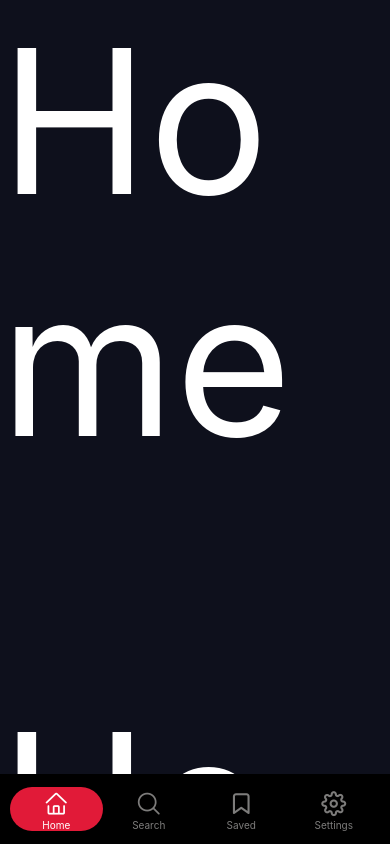
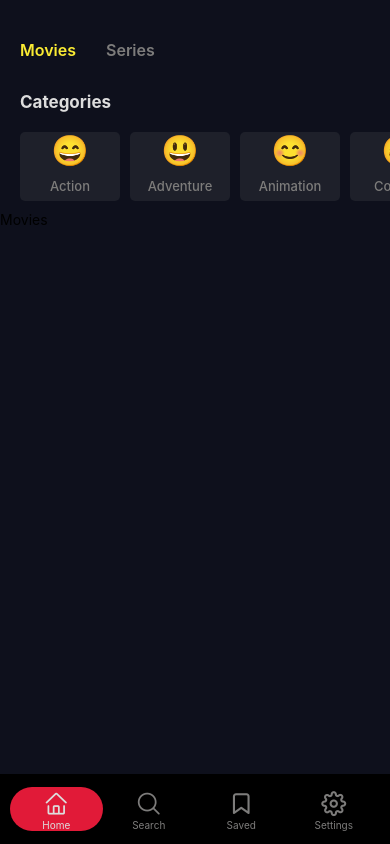
Before and after one commit to joharkhan99/MovieLand, a React Native app: screen /Main in a window 390 px wide. Built offline with nearby package versions, Linux system fonts and the light colour scheme.

Commit message:
added Categories

```diff
--- /dev/null
+++ b/components/Categories.js
@@ -0,0 +1,176 @@
+import React from "react";
+import {
+  View,
+  StyleSheet,
+  Text,
+  TouchableOpacity,
+  FlatList,
+} from "react-native";
+
+const Categories = () => {
+  const categories = [
+    {
+      id: 28,
+      name: "Action",
+      emoji: "😄",
+    },
+    {
+      id: 12,
+      name: "Adventure",
+      emoji: "😃",
+    },
+    {
+      id: 16,
+      name: "Animation",
+      emoji: "😊",
+    },
+    {
+      id: 35,
+      name: "Comedy",
+      emoji: "😆",
+    },
+    {
+      id: 80,
+      name: "Crime",
+      emoji: "😎",
+    },
+    {
+      id: 99,
+      name: "Documentary",
+      emoji: "📽️",
+    },
+    {
+      id: 18,
+      name: "Drama",
+      emoji: "😢",
+    },
+    {
+      id: 10751,
+      name: "Family",
+      emoji: "👪",
+    },
+    {
+      id: 14,
+      name: "Fantasy",
+      emoji: "🧙‍♂️",
+    },
+    {
+      id: 36,
+      name: "History",
+      emoji: "📜",
+    },
+    {
+      id: 27,
+      name: "Horror",
+      emoji: "👻",
+    },
+    {
+      id: 10402,
+      name: "Music",
+      emoji: "🎵",
+    },
+    {
+      id: 9648,
+      name: "Mystery",
+      emoji: "🔍",
+    },
+    {
+      id: 10749,
+      name: "Romance",
+      emoji: "💑",
+    },
+    {
+      id: 878,
+      name: "Science Fiction",
+      emoji: "🚀",
+    },
+    {
+      id: 10770,
+      name: "TV Movie",
+      emoji: "📺",
+    },
+    {
+      id: 53,
+      name: "Thriller",
+      emoji: "😱",
+    },
+    {
+      id: 10752,
+      name: "War",
+      emoji: "⚔️",
+    },
+    {
+      id: 37,
+      name: "Western",
+      emoji: "🤠",
+    },
+  ];
+
+  const renderCategory = ({ item }) => (
+    <TouchableOpacity
+      style={styles.categoryContainer}
+      onPress={() => handleCategoryPress(item)}
+    >
+      <Text style={styles.emoji}>{item.emoji}</Text>
+      <Text style={styles.categoryName}>{item.name}</Text>
+    </TouchableOpacity>
+  );
+
+  const handleCategoryPress = (category) => {
+    console.log("Category pressed:", category.name);
+  };
+
+  return (
+    <View style={styles.container}>
+      <Text style={styles.title}>Categories</Text>
+
+      <FlatList
+        data={categories}
+        keyExtractor={(item) => item.id.toString()}
+        renderItem={renderCategory}
+        horizontal
+        showsHorizontalScrollIndicator={false}
+        contentContainerStyle={styles.categoriesList}
+        showsVerticalScrollIndicator={false}
+      />
+    </View>
+  );
+};
+
+const styles = StyleSheet.create({
+  container: {
+    backgroundColor: "transparent",
+    paddingVertical: 10,
+  },
+  categoriesList: {
+    paddingHorizontal: 20,
+  },
+  categoryContainer: {
+    alignItems: "center",
+    marginRight: 10,
+    backgroundColor: "#1E202A",
+    paddingVertical: 0,
+    borderRadius: 5,
+    paddingBottom: 7,
+    paddingHorizontal: 0,
+    width: 100,
+  },
+  emoji: {
+    fontSize: 30,
+    marginBottom: 10,
+  },
+  categoryName: {
+    fontSize: 13,
+    color: "#7D7C7B",
+    fontWeight: 500,
+  },
+  title: {
+    color: "#DDD",
+    fontSize: 17,
+    fontWeight: 700,
+    paddingHorizontal: 20,
+    paddingBottom: 20,
+  },
+});
+
+export default Categories;
--- a/components/TabNavigator.js
+++ b/components/TabNavigator.js
@@ -33,7 +33,7 @@ const TabNavigator = () => {
         },
         // tabBarLabel: "",
         tabBarActiveBackgroundColor: "#E11A38",
-        tabBarActiveTintColor: "white",
+        tabBarActiveTintColor: "#DDD",
         tabBarInactiveTintColor: "#7D7C7B",
       }}
     >
--- a/pages/Home.js
+++ b/pages/Home.js
@@ -1,18 +1,63 @@
-import React from "react";
-import { ScrollView } from "react-native";
-import { StyleSheet } from "react-native";
-import { View } from "react-native";
-import { Text } from "react-native";
+import React, { useState } from "react";
+import {
+  ScrollView,
+  StyleSheet,
+  View,
+  Text,
+  TouchableOpacity,
+} from "react-native";
+import Movies from "../pages/Movies";
+import Series from "../pages/Series";
+import { SafeAreaView } from "react-native";
+import Categories from "../components/Categories";
+
 function Home() {
+  const [activeTab, setActiveTab] = useState("Movies");
+
+  const handleTabChange = (tab) => {
+    setActiveTab(tab);
+  };
+
   return (
     <View style={styles.container}>
+      <View style={styles.tabsContainer}>
+        <TouchableOpacity
+          style={[styles.tab, activeTab === "Movies" && styles.activeTab]}
+          onPress={() => handleTabChange("Movies")}
+        >
+          <Text
+            style={[
+              styles.tabText,
+              activeTab === "Movies" && styles.activeTabText,
+            ]}
+          >
+            Movies
+          </Text>
+        </TouchableOpacity>
+        <TouchableOpacity
+          style={[styles.tab, activeTab === "Series" && styles.activeTab]}
+          onPress={() => handleTabChange("Series")}
+        >
+          <Text
+            style={[
+              styles.tabText,
+              activeTab === "Series" && styles.activeTabText,
+            ]}
+          >
+            Series
+          </Text>
+        </TouchableOpacity>
+      </View>
+
+      <Categories />
+
       <ScrollView>
-        <Text style={styles.text}>Home</Text>
-        <Text style={styles.text}>Home</Text>
+        {activeTab === "Movies" ? <Movies /> : <Series />}
       </ScrollView>
     </View>
   );
 }
+
 export default Home;
 
 const styles = StyleSheet.create({
@@ -20,9 +65,33 @@ const styles = StyleSheet.create({
     flex: 1,
     backgroundColor: "#0E101C",
   },
-  text: {
-    fontSize: 200,
-    color: "white",
-    marginBottom: 200,
+  tabsContainer: {
+    flexDirection: "row",
+    backgroundColor: "#0E101C",
+    paddingVertical: 10,
+    marginTop: 20,
+    justifyContent: "flex-start",
+    gap: 30,
+    paddingHorizontal: 20,
+  },
+  tab: {
+    // flex: 1,
+    alignItems: "center",
+    justifyContent: "center",
+    paddingVertical: 10,
+    borderBottomWidth: 2,
+    borderBottomColor: "transparent",
+  },
+  activeTab: {
+    // backgroundColor: "#E11A38",
+    // borderBottomColor: "#E11A38",
+  },
+  tabText: {
+    color: "#7D7C7B",
+    fontSize: 16,
+    fontWeight: "600",
+  },
+  activeTabText: {
+    color: "#FBEC33",
   },
 });
```
